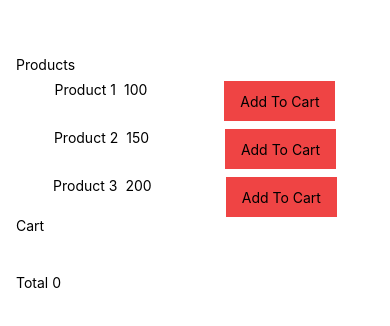
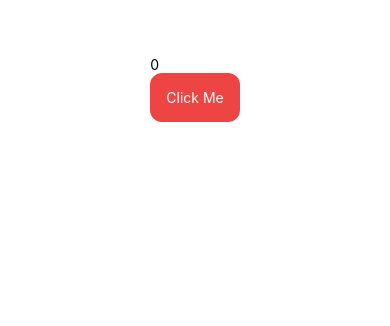
Before and after one commit to rithikronald/React-anitve-xamples, a React Native app: screen / in a window 390 px wide. Shown: the top 326 px of the page. Built offline with nearby package versions, Linux system fonts and the light colour scheme.

Commit message:
Form | redux | test

```diff
--- a/App.tsx
+++ b/App.tsx
@@ -1,113 +1,17 @@
-import React, {useState} from 'react';
-import {TouchableOpacity, View, Text} from 'react-native';
+import React from 'react';
+import {View} from 'react-native';
 import './global.css';
-
-const products = [
-  {id: 1, name: 'Product 1', price: 100},
-
-  {id: 2, name: 'Product 2', price: 150},
-
-  {id: 3, name: 'Product 3', price: 200},
-];
+import {ReduxCounter} from './src/component/ReduxCounter';
+import {Provider} from 'react-redux';
+import {store} from './src/state/store';
 
 function App(): React.JSX.Element {
-  const [cartItems, setCartItems] = useState([]);
-  const [total, setTotal] = useState(0);
-
-  const addToCart = item => {
-    setCartItems(prev => {
-      let isProductAvalable = false;
-      const productlist = prev.map(product => {
-        if (product.id == item.id) {
-          product.quantity += 1;
-          isProductAvalable = true;
-          setTotal(prev => prev + product.price);
-        }
-        return product;
-      });
-      if (!isProductAvalable) {
-        const temp = {
-          id: item.id,
-          name: item.name,
-          price: item.price,
-          quantity: 1,
-        };
-        productlist.push(temp);
-        console.log('TOTAL', total);
-        setTotal(prev => prev + temp.price);
-      }
-      // console.log('ProductList', productlist);
-      return productlist;
-    });
-  };
-
-  const removeItem = item => {
-    setCartItems(prev => {
-      const productlist = prev.filter(product => {
-        if (product.id != item.id) {
-          return product;
-        }
-        if (product.id == item.id) {
-          if (product.quantity > 1) {
-            product.quantity -= 1;
-            setTotal(prev => prev - product.price);
-            return product;
-          }
-          setTotal(prev => prev - product.price);
-        }
-      });
-      console.log('PRoduct', productlist);
-      return productlist;
-    });
-  };
-
   return (
-    <View className="p-4 mt-10">
-      <View>
-        <Text>Products</Text>
-        <View>
-          {products?.map(item => {
-            return (
-              <View key={item.id} className="flex flex-row justify-around mt-2">
-                <View className="flex flex-row gap-x-2">
-                  <Text>{item.name}</Text>
-                  <Text>{item.price}</Text>
-                </View>
-                <TouchableOpacity
-                  onPress={() => addToCart(item)}
-                  className="h-10 px-4 bg-red-500 justify-center items-center">
-                  <Text>Add To Cart</Text>
-                </TouchableOpacity>
-              </View>
-            );
-          })}
-        </View>
+    <Provider store={store}>
+      <View className="flex justify-center items-center p-4 mt-10">
+        <ReduxCounter />
       </View>
-      <View>
-        <Text>Cart</Text>
-        <View>
-          {cartItems?.map(item => {
-            return (
-              <View key={item.id} className="flex flex-row justify-around mt-2">
-                <View className="flex flex-row gap-x-2">
-                  <Text>{item?.name}</Text>
-                  <Text>{item?.price}</Text>
-                  <Text>x {item?.quantity}</Text>
-                </View>
-                <TouchableOpacity
-                  onPress={() => removeItem(item)}
-                  className="h-10 px-4 bg-red-500">
-                  <Text>Remove</Text>
-                </TouchableOpacity>
-              </View>
-            );
-          })}
-        </View>
-      </View>
-      <View className="mt-10">
-        <Text>Total {total}</Text>
-      </View>
-    </View>
+    </Provider>
   );
 }
 
--- a/jest.config.js
+++ b/jest.config.js
@@ -1,3 +1,8 @@
 module.exports = {
   preset: 'react-native',
+  moduleNameMapper: {
+    '\\.(jpg|jpeg|png|gif|eot|otf|webp|svg|ttf|woff|woff2|mp4|webm|wav|mp3|m4a|aac|oga)$':
+      '<rootDir>/__mocks__/fileMock.js',
+    '\\.(scss|sass|css)$': 'identity-obj-proxy',
+  },
 };
--- a/package.json
+++ b/package.json
@@ -11,8 +11,10 @@
   },
   "dependencies": {
     "@reduxjs/toolkit": "^2.3.0",
+    "@testing-library/react-native": "^12.9.0",
     "nativewind": "^4.1.19",
     "react": "18.3.1",
+    "react-hook-form": "^7.53.2",
     "react-native": "0.75.4",
     "react-native-reanimated": "^3.16.1",
     "react-native-safe-area-context": "^4.11.1",
@@ -27,11 +29,13 @@
     "@react-native/eslint-config": "0.75.4",
     "@react-native/metro-config": "0.75.4",
     "@react-native/typescript-config": "0.75.4",
+    "@types/jest": "^29.5.14",
     "@types/react": "^18.2.6",
     "@types/react-test-renderer": "^18.0.0",
     "babel-jest": "^29.6.3",
     "eslint": "^8.19.0",
-    "jest": "^29.6.3",
+    "identity-obj-proxy": "^3.0.0",
+    "jest": "^29.7.0",
     "prettier": "2.8.8",
     "react-test-renderer": "18.3.1",
     "tailwindcss": "^3.4.14",
--- /dev/null
+++ b/src/component/Button.tsx
@@ -0,0 +1,12 @@
+import React from 'react';
+import {Text, TouchableOpacity} from 'react-native';
+
+export const Button = ({onPress}) => {
+  return (
+    <TouchableOpacity className="bg-red-500 p-4 rounded-xl" onPress={onPress}>
+      <Text className="text-white" onPress={onPress}>
+        Click Me
+      </Text>
+    </TouchableOpacity>
+  );
+};
--- /dev/null
+++ b/src/component/ReactFormComponent.tsx
@@ -0,0 +1,39 @@
+import {View, Text, TextInput, Button} from 'react-native';
+import React from 'react';
+import {Controller, useForm} from 'react-hook-form';
+
+export default function ReactFormComponent() {
+  const {
+    control,
+    handleSubmit,
+    formState: {errors},
+  } = useForm();
+
+  const onSubmit = () => {};
+  return (
+    <View className="flex flex-col w-full justify-center items-center">
+      <Controller
+        control={control}
+        name="firstName"
+        render={({field: {value, onChange, onBlur}}) => (
+          <TextInput
+            className="w-[80%] h-10 bg-slate-400 border rounded-lg"
+            value={value}
+            onBlur={onBlur}
+            onChangeText={onChange}
+          />
+        )}
+        rules={{
+          required: true,
+          validate: () => {
+            return true;
+          },
+        }}
+      />
+      {errors.firstName && (
+        <Text className="text-red-500">This is Required</Text>
+      )}
+      <Button title="Submit" onPress={handleSubmit(onSubmit)} />
+    </View>
+  );
+}
--- /dev/null
+++ b/src/component/ReduxCounter.tsx
@@ -0,0 +1,16 @@
+import {View, Text} from 'react-native';
+import React from 'react';
+import {useDispatch, useSelector} from 'react-redux';
+import {Button} from './Button';
+import {increment} from '../state/Counter/CounterSlice';
+
+export function ReduxCounter() {
+  const counter = useSelector(state => state.counter.value);
+  const dispatch = useDispatch();
+  return (
+    <View>
+      <Text>{counter}</Text>
+      <Button onPress={() => dispatch(increment(10))} />
+    </View>
+  );
+}
--- /dev/null
+++ b/src/state/Counter/CounterSlice.ts
@@ -0,0 +1,18 @@
+import {createSlice} from '@reduxjs/toolkit';
+
+const initialState = {
+  value: 0,
+};
+const CounterSlice = createSlice({
+  initialState,
+  name: 'Counter',
+  reducers: {
+    increment: (state, action) => {
+      const val = action.payload || 1;
+      state.value += val;
+    },
+  },
+});
+
+export const CounterReducer = CounterSlice.reducer;
+export const {increment} = CounterSlice.actions;
--- /dev/null
+++ b/src/state/store.ts
@@ -0,0 +1,8 @@
+import {configureStore} from '@reduxjs/toolkit';
+import {CounterReducer} from './Counter/CounterSlice';
+
+export const store = configureStore({
+  reducer: {
+    counter: CounterReducer,
+  },
+});
```
Also changed, not shown: 2 other files (tests, documents, lock files or other folders).
